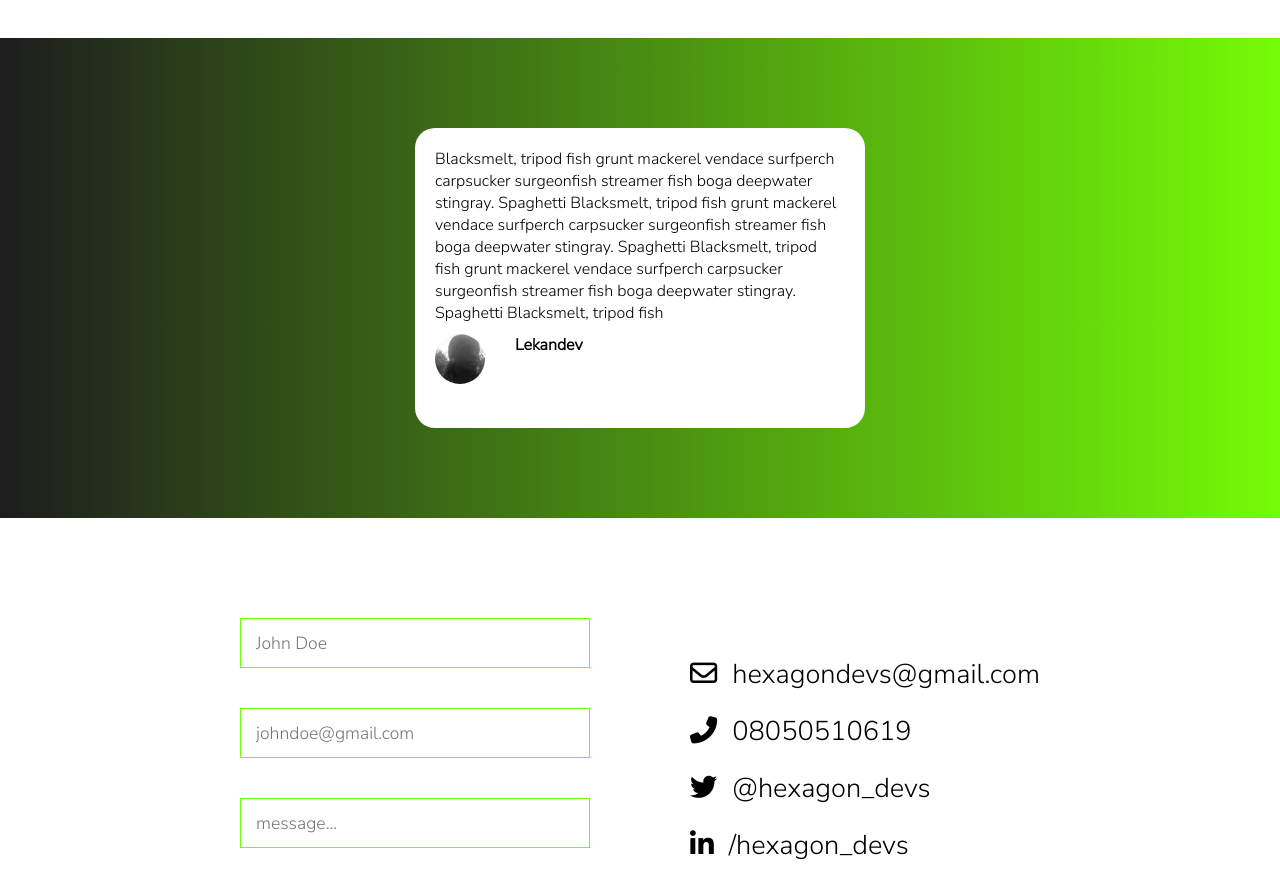
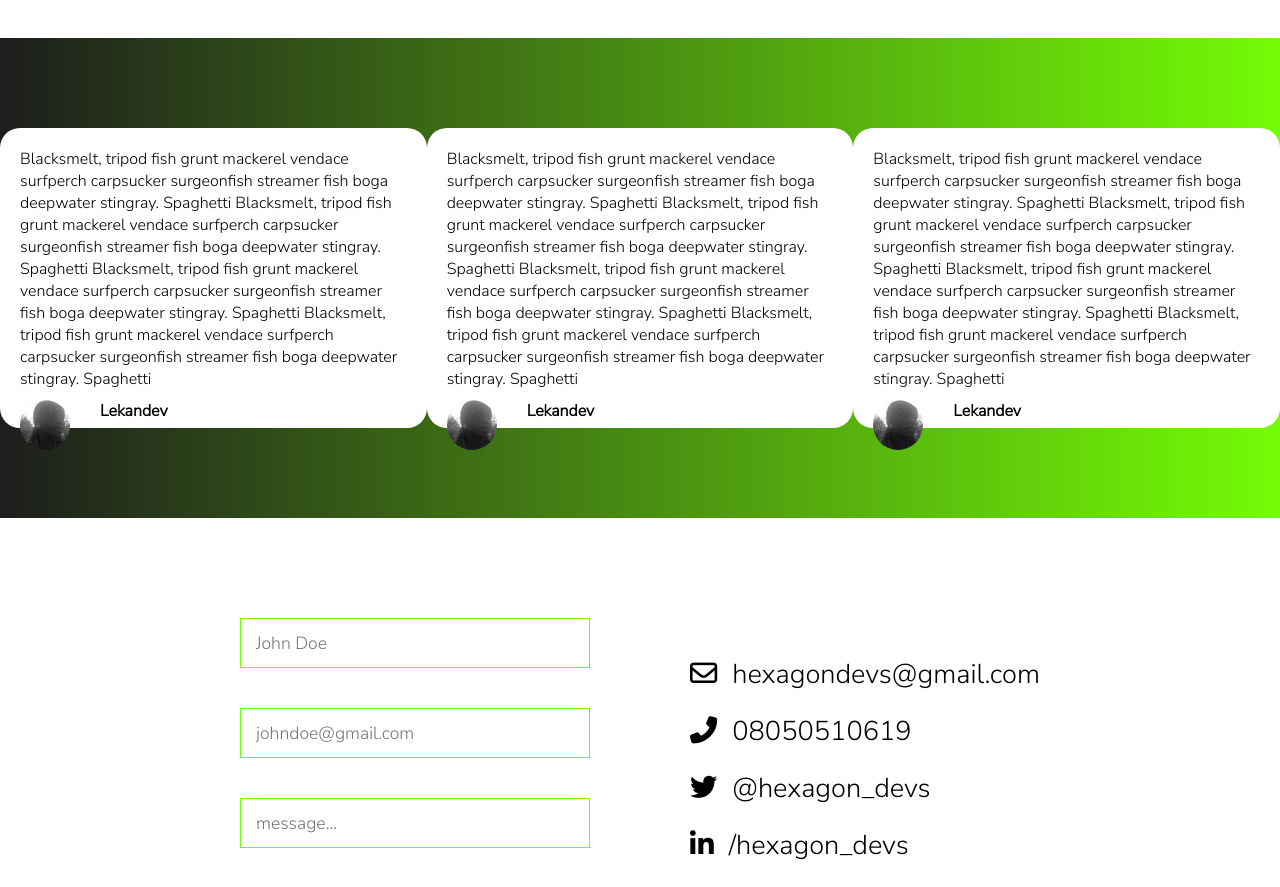
Before and after one commit to lekandev/hexagon.ng, a Vue app: page / in a window 1280 px wide. Shown: the part 3740-4627 px from the top of the page. Built offline with nearby package versions, Linux system fonts and the light colour scheme; what particles.vue3 would draw is missing.

Commit message:
Update Testimonials.vue

```diff
--- a/src/components/Testimonials.vue
+++ b/src/components/Testimonials.vue
@@ -1,6 +1,10 @@
 <template>
   <section class="testimonials">
-      <Testimonial content="Blacksmelt, tripod fish grunt mackerel vendace surfperch carpsucker surgeonfish streamer fish boga deepwater stingray. Spaghetti Blacksmelt, tripod fish grunt mackerel vendace surfperch carpsucker surgeonfish streamer fish boga deepwater stingray. Spaghetti Blacksmelt, tripod fish grunt mackerel vendace surfperch carpsucker surgeonfish streamer fish boga deepwater stingray. Spaghetti Blacksmelt, tripod fish" image="team__member2.png" author="Lekandev" />
+      <Testimonial content="Blacksmelt, tripod fish grunt mackerel vendace surfperch carpsucker surgeonfish streamer fish boga deepwater stingray. Spaghetti Blacksmelt, tripod fish grunt mackerel vendace surfperch carpsucker surgeonfish streamer fish boga deepwater stingray. Spaghetti Blacksmelt, tripod fish grunt mackerel vendace surfperch carpsucker surgeonfish streamer fish boga deepwater stingray. Spaghetti Blacksmelt, tripod fish grunt mackerel vendace surfperch carpsucker surgeonfish streamer fish boga deepwater stingray. Spaghetti" image="team__member2.png" author="Lekandev" />
+
+      <Testimonial content="Blacksmelt, tripod fish grunt mackerel vendace surfperch carpsucker surgeonfish streamer fish boga deepwater stingray. Spaghetti Blacksmelt, tripod fish grunt mackerel vendace surfperch carpsucker surgeonfish streamer fish boga deepwater stingray. Spaghetti Blacksmelt, tripod fish grunt mackerel vendace surfperch carpsucker surgeonfish streamer fish boga deepwater stingray. Spaghetti Blacksmelt, tripod fish grunt mackerel vendace surfperch carpsucker surgeonfish streamer fish boga deepwater stingray. Spaghetti" image="team__member2.png" author="Lekandev" />
+
+      <Testimonial content="Blacksmelt, tripod fish grunt mackerel vendace surfperch carpsucker surgeonfish streamer fish boga deepwater stingray. Spaghetti Blacksmelt, tripod fish grunt mackerel vendace surfperch carpsucker surgeonfish streamer fish boga deepwater stingray. Spaghetti Blacksmelt, tripod fish grunt mackerel vendace surfperch carpsucker surgeonfish streamer fish boga deepwater stingray. Spaghetti Blacksmelt, tripod fish grunt mackerel vendace surfperch carpsucker surgeonfish streamer fish boga deepwater stingray. Spaghetti" image="team__member2.png" author="Lekandev" />
   </section>
 </template>
 
```
